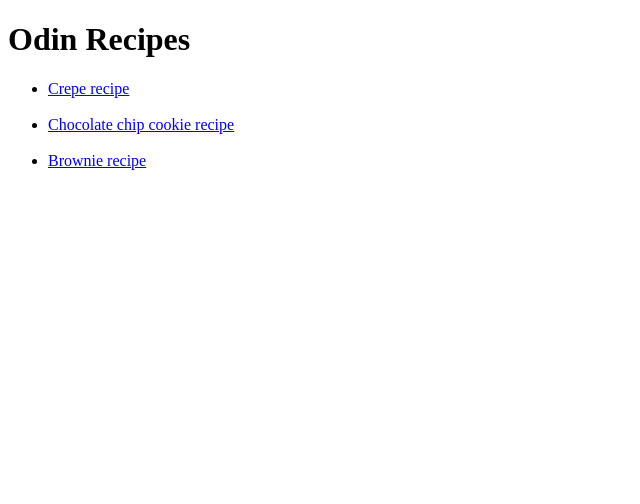
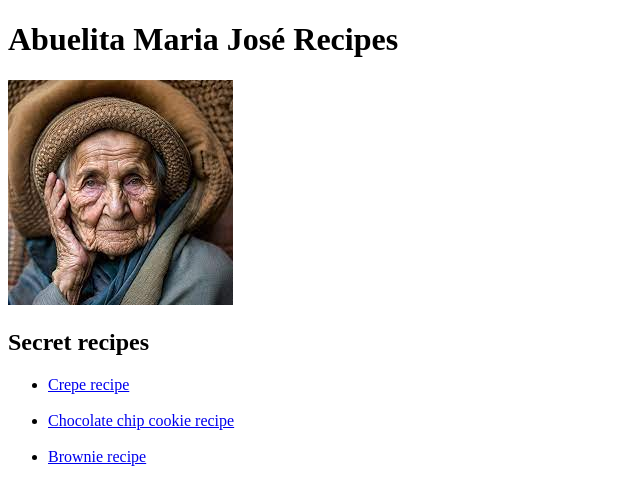
Before and after one commit to FullStackDevJourney/odin-recipes, a plain HTML site: page index.html in a window 1280 px wide. Shown: the whole page, without its empty margins (0-640 px from the left). Drawn offline with Linux system fonts and the light colour scheme.

Commit message:
Made it more personalized by adding a grandma image as the website hero

```diff
--- a/index.html
+++ b/index.html
@@ -6,7 +6,9 @@
     <title>Odin Recipes</title>
 </head>
 <body>
-    <h1>Odin Recipes</h1>
+    <h1>Abuelita Maria José Recipes</h1>
+    <img src="/recipes/img/grandma.jpeg" alt="Abuelita Maria José portrait photo">
+    <h2>Secret recipes</h2>
     <ul>
         <li><a href="recipes/crepes.html">Crepe recipe</a></li>
 
```
Also changed, not shown: recipes/img/grandma.jpeg (added).
